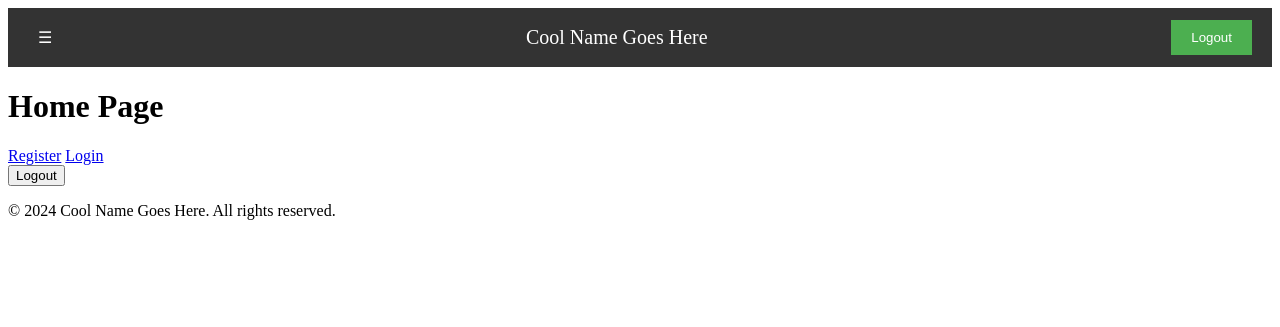
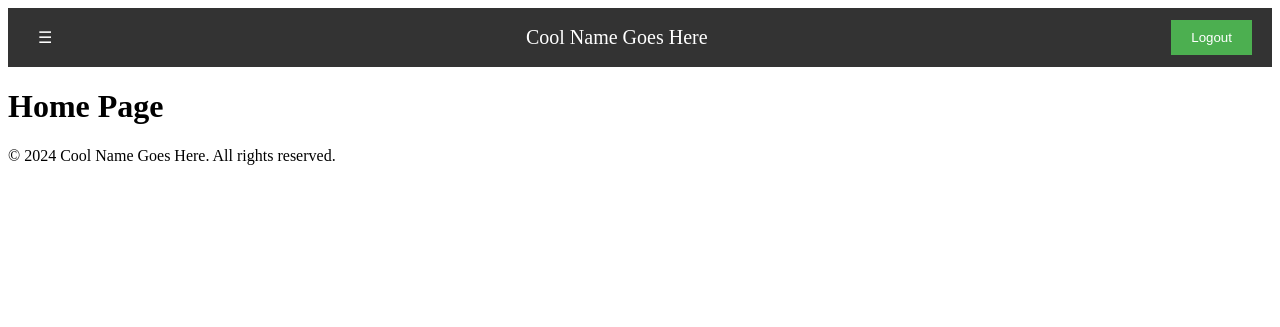
Before and after one commit to smblackwll/PrinciplesLab3, a Django app: page / in a window 1280 px wide. Shown: the top 327 px of the page. Run offline with Django 5.2, Linux system fonts and the light colour scheme; the visitor is signed in with stand-in values (Sample User, id 1).

Commit message:
Update home.html

```diff
--- a/home/templates/home.html
+++ b/home/templates/home.html
@@ -13,21 +13,7 @@
 
 {% block content %}
 <body>
-
-
-
-
     <h1>Home Page</h1>
-    <a href="/register">Register</a>
-    <a href="/login">Login</a>
-
-    {% if user.is_authenticated %}
-    <form action="{% url 'logout' %}" method="post">
-        {% csrf_token %}
-        <button type="submit">Logout</button>
-    </form>
-    {% endif %}
-
 
 
 </body>
```
